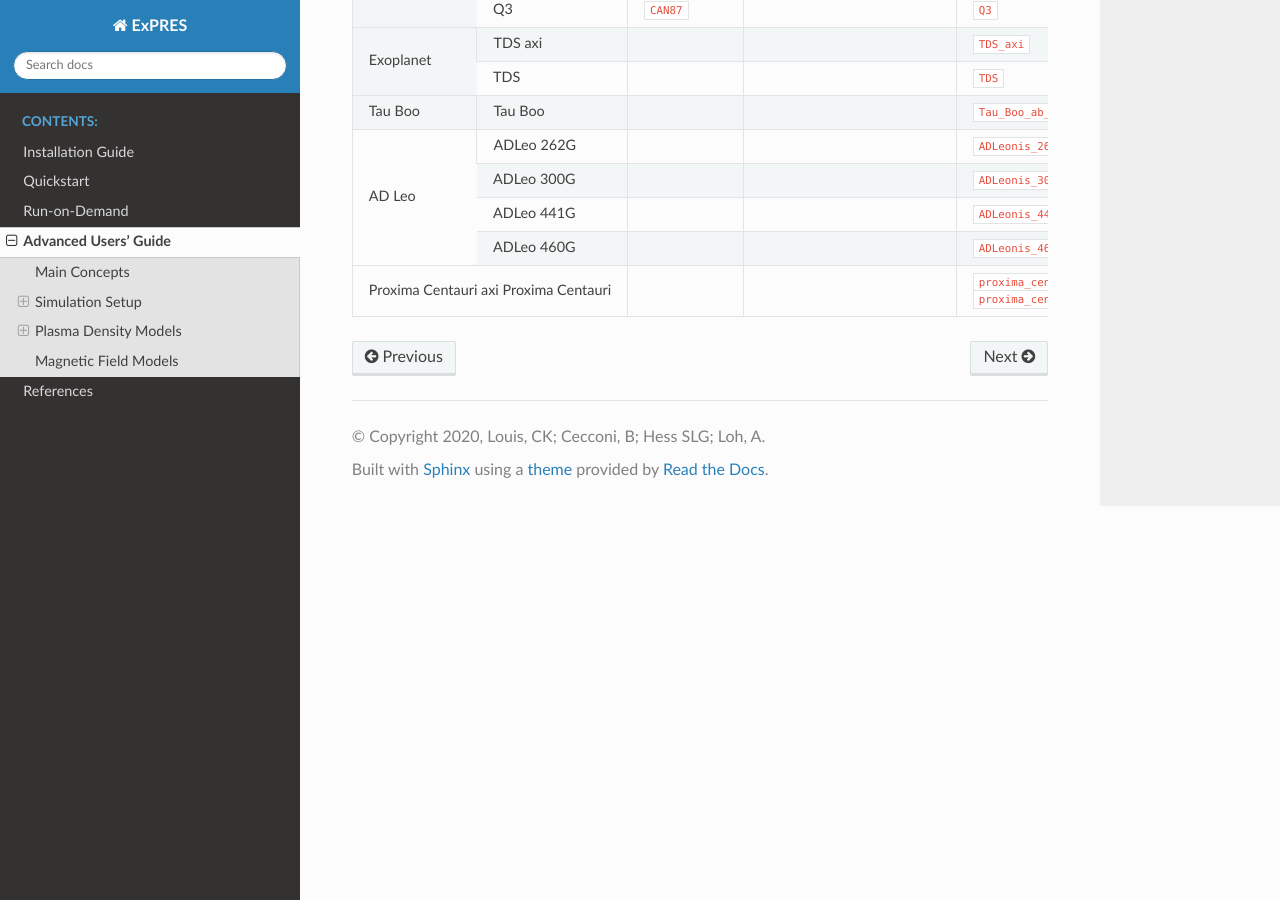
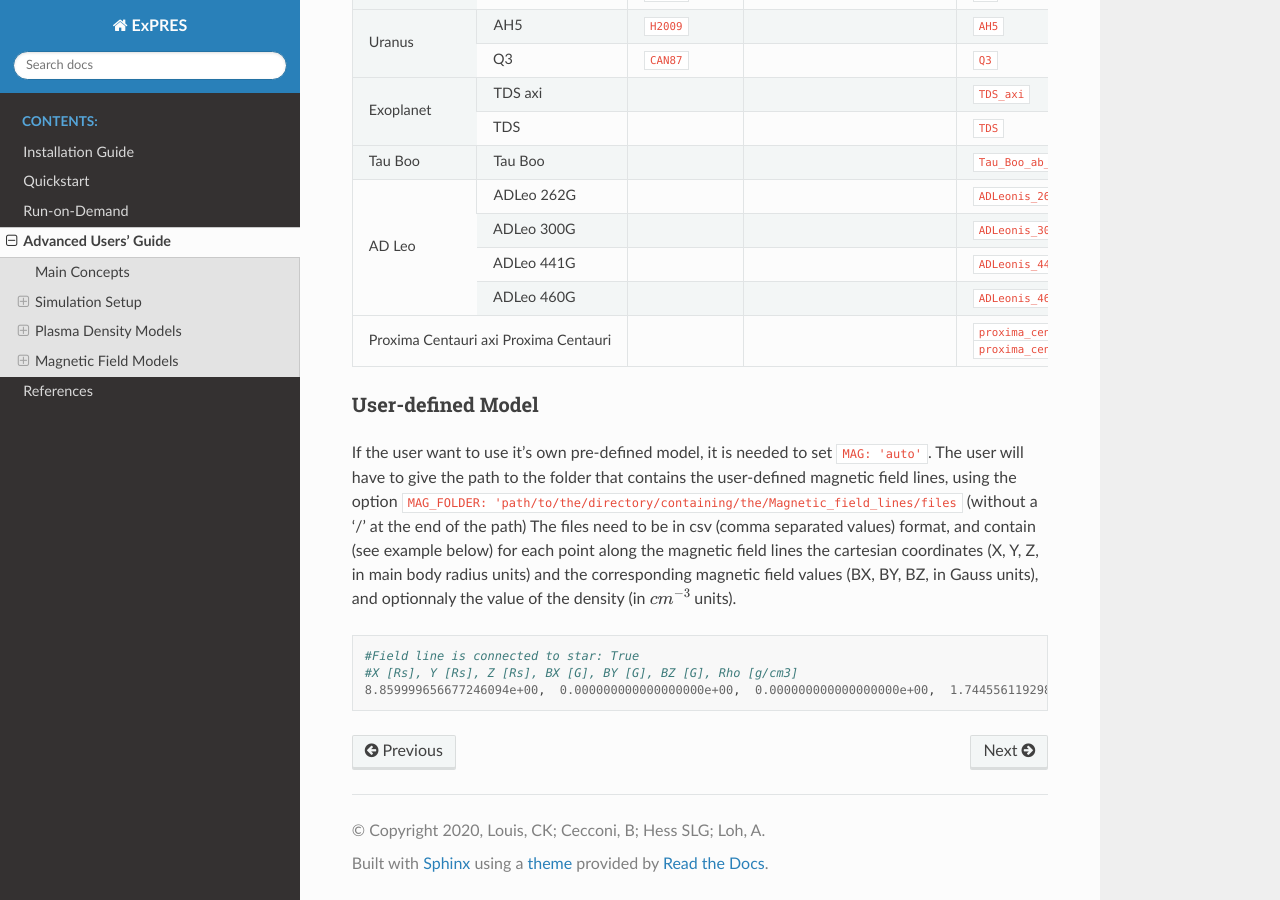
Before and after one commit to maserlib/ExPRES, a Sphinx documentation site: the page built from docs/usage/advanced.rst, in a window 1280 px wide and 900 px high, scrolled down 16620 px. Built offline with Sphinx 7.4.7 and the Read the Docs theme 3.1.0, drawn with Linux system fonts in a browser that asks for light colours; cross-references to code outside the pages are shown as plain code; some of the changed text lies outside the part shown.

Commit message:
Adding examples for MAG:'auto'

```diff
--- a/docs/usage/advanced.rst
+++ b/docs/usage/advanced.rst
@@ -414,7 +414,7 @@ therefore :math:`T = \sqrt{\frac{a^{3} * 4 * \pi^{2}}{G * M_{\textrm{Io}}}}*\fra
 
 - ``INIT_AX``: The reference longitude (in degrees)
 - ``MAG``: The internal body magnetic field model (see the :ref:`Magnetic Field Model<MFL>` section below)
-- ``MAG_FOLDER``: if ``MAG: auto``, this is the folder name containing the csv files with user defined magnetic field model of the body
+- ``MAG_FOLDER``: if ``MAG: auto``, this is the folder name containing the csv files with user defined magnetic field model of the body (see the :ref:`Magnetic Field Model<MFL>` section below)
 - ``MOTION``: Flag to indicate if the current body is moving in the simulation frame (must be ``false`` for the central
   body)
 - ``PARENT``: Named body, around which the current body is orbiting (must be one of the defined bodies, and must be
@@ -771,6 +771,9 @@ diameter of 5.91 Jovian Radii (orbit of Io) and a torus scale-height of 1 Jovian
 Magnetic Field Models
 ---------------------
 
+Pre-defined Models
++++++++++++
+
 The detailed magnetic field models available for ExPRES are listed in the `LESIA_mag
 <https://gitlab.obspm.fr/maser/lesia-mag/lesia-mag_idl>`_ repository. We recall below the list of models and the
 related references.
@@ -825,3 +828,15 @@ related references.
 |Proxima Centauri axi  |               |                            |``proxima_centauri_axi``|
 |Proxima Centauri      |               |                            |``proxima_centauri``    |
 +---------+------------+---------------+----------------------------+------------------------+
+
+User-defined Model
++++++++++++
+
+If the user want to use it's own pre-defined model, it is needed to set ``MAG: 'auto'``. The user will have to give the path to the folder that contains the user-defined magnetic field lines, using the option ``MAG_FOLDER: 'path/to/the/directory/containing/the/Magnetic_field_lines/files`` (without a '/' at the end of the path)
+The files need to be in csv (comma separated values) format, and contain (see example below) for each point along the magnetic field lines the cartesian coordinates (X, Y, Z, in main body radius units) and the corresponding magnetic field values (BX, BY, BZ, in Gauss units), and optionnaly the value of the density (in :math:`cm^{-3}` units).
+
+.. code-block::
+
+  #Field line is connected to star: True
+  #X [Rs], Y [Rs], Z [Rs], BX [G], BY [G], BZ [G], Rho [g/cm3]
+  8.859999656677246094e+00,  0.000000000000000000e+00,  0.000000000000000000e+00,  1.744556119298172961e-02,  -4.976430410837964996e-04,  -8.696679184620229822e-04, 12.541234207203594e+03
```
